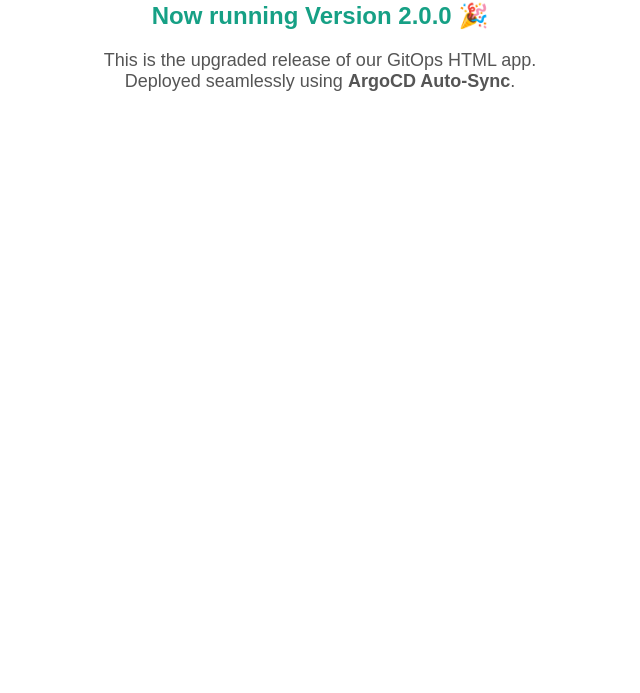
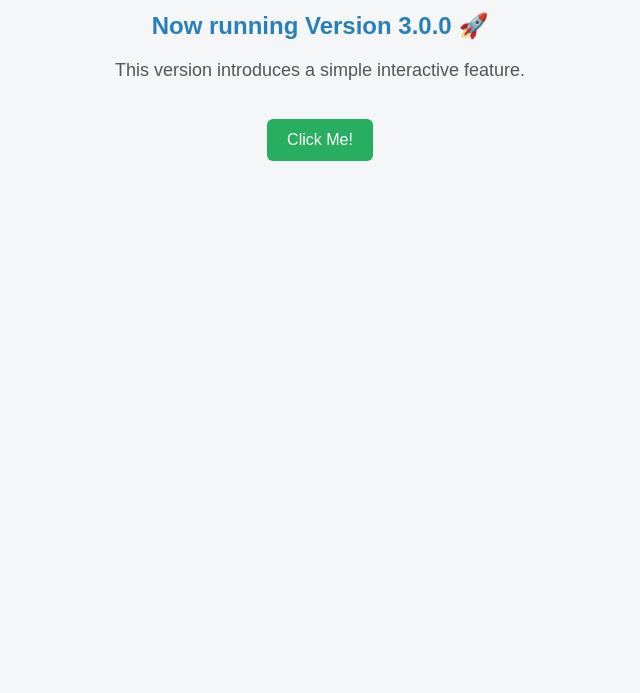
Before and after one commit to Sohel9146/Project-Gitops-ArgoCD-Demo, a plain HTML site: page app/index.html in a window 1280 px wide. Shown: the part 107-800 px from the top of the page, without its empty margins (320-960 px from the left). Drawn offline with Linux system fonts and the light colour scheme.

Commit message:
Added Version 3.0.0

```diff
--- a/app/index.html
+++ b/app/index.html
@@ -1,14 +1,52 @@
 <!DOCTYPE html>
 <html>
 <head>
-    <title>Hello GitOps v2</title>
+    <title>Hello GitOps v3</title>
+    <style>
+        body {
+            font-family: Arial, sans-serif;
+            text-align: center;
+            margin-top: 60px;
+            background-color: #f4f6f8;
+        }
+        h1 {
+            color: #2c3e50;
+        }
+        h2 {
+            color: #2980b9;
+        }
+        p {
+            font-size: 18px;
+            color: #555;
+        }
+        button {
+            padding: 12px 20px;
+            font-size: 16px;
+            margin-top: 20px;
+            border: none;
+            border-radius: 6px;
+            background-color: #27ae60;
+            color: white;
+            cursor: pointer;
+        }
+        button:hover {
+            background-color: #219150;
+        }
+    </style>
 </head>
-<body style="font-family: Arial, sans-serif; text-align: center; margin-top: 50px;">
-    <h1 style="color: #2c3e50;">🚀 Welcome to GitOps with ArgoCD</h1>
-    <h2 style="color: #16a085;">Now running Version 2.0.0 🎉</h2>
-    <p style="font-size: 18px; color: #555;">
-        This is the upgraded release of our GitOps HTML app.<br>
-        Deployed seamlessly using <strong>ArgoCD Auto-Sync</strong>.
-    </p>
+<body>
+    <h1>🌟 Welcome to GitOps with ArgoCD</h1>
+    <h2>Now running Version 3.0.0 🚀</h2>
+    <p>This version introduces a simple interactive feature.</p>
+
+    <button onclick="showMessage()">Click Me!</button>
+
+    <p id="message" style="margin-top:20px; font-weight: bold; color:#e74c3c;"></p>
+
+    <script>
+        function showMessage() {
+            document.getElementById("message").innerText = "🎉 GitOps deployment successful via ArgoCD v3!";
+        }
+    </script>
 </body>
 </html>
```
